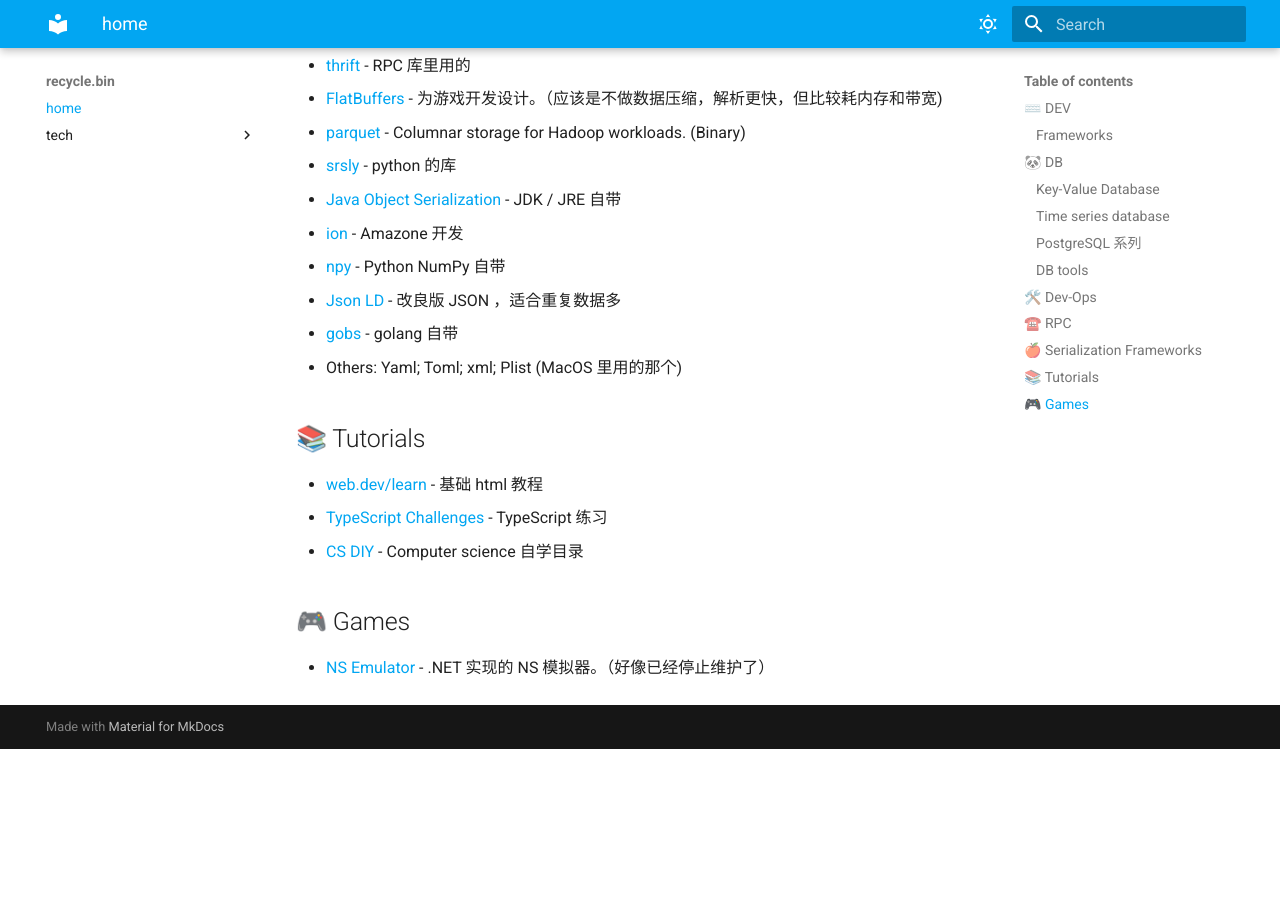
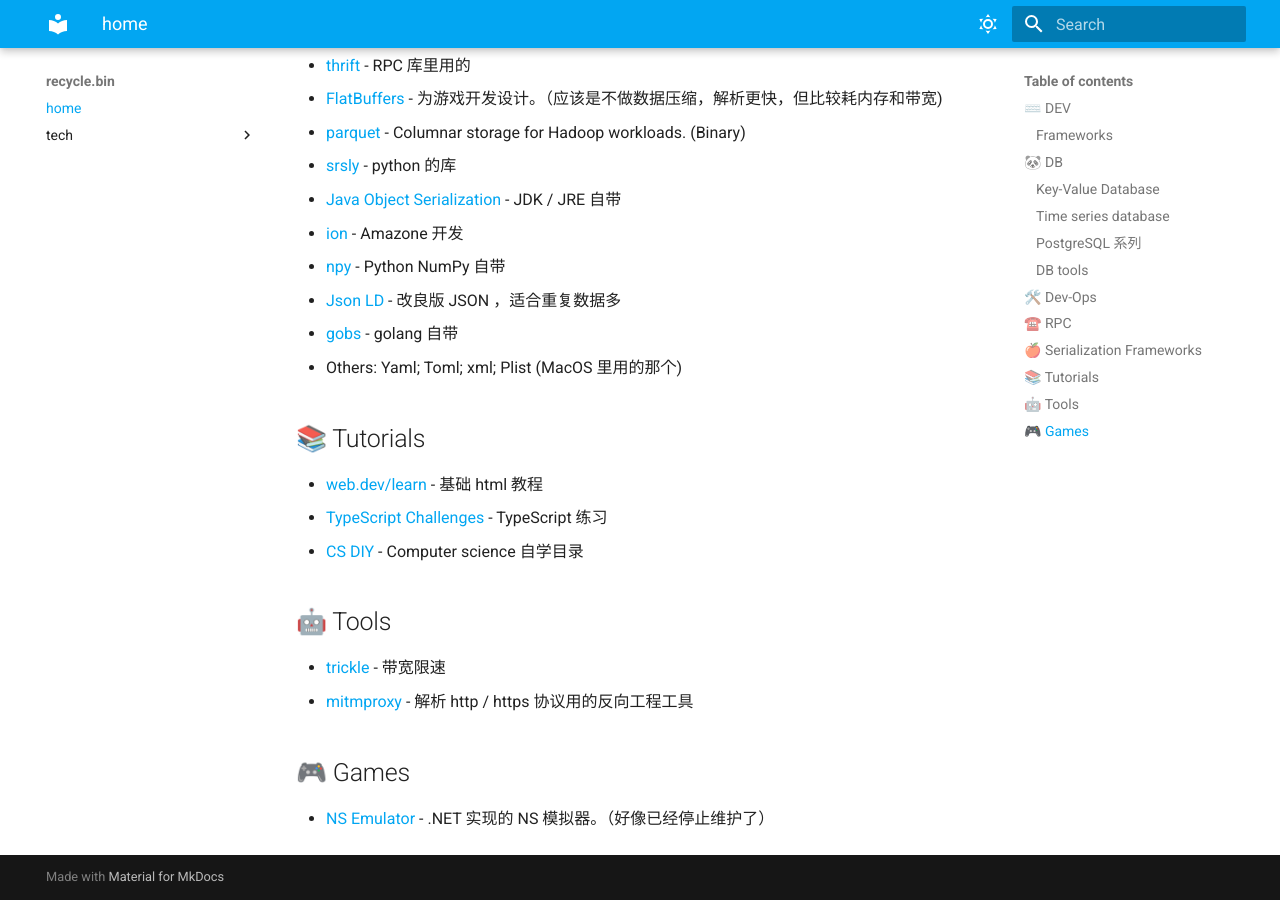
Before and after one commit to xiongjia/recycle.bin, an MkDocs documentation site: the page built from docs/index.md, in a window 1280 px wide and 900 px high, scrolled down 1575 px. Built offline with MkDocs 1.6.1 and Material for MkDocs 9.7.7, drawn with Linux system fonts in a browser that asks for light colours; before the commit the page ends 2324 px from its top, so only the background shows below that.

Commit message:
updating index

```diff
--- a/docs/index.md
+++ b/docs/index.md
@@ -16,60 +16,66 @@
 
 ### Key-Value Database
 
-- [Dragon Fly DB](https://dragonflydb.io/) - 类 redis ，看统计比 redis 快，占内存少
+- [Dragon Fly DB](https://dragonflydb.io/){:target="_blank"} - 类 redis ，看统计比 redis 快，占内存少
 
 ### Time series database
 
-- [GrepTimeDb](https://github.com/GreptimeTeam/greptimedb) -  rust 实现的 TS DB
+- [GrepTimeDb](https://github.com/GreptimeTeam/greptimedb){:target="_blank"} -  rust 实现的 TS DB
 
-### [PostgreSQL](https://www.postgresql.org/) 系列
+### [PostgreSQL](https://www.postgresql.org/){:target="_blank"} 系列
 
-- [patroni](https://github.com/zalando/patroni) - python 实现 PG 集群配置工具 (依赖 ETCD )
+- [patroni](https://github.com/zalando/patroni){:target="_blank"} - python 实现 PG 集群配置工具 (依赖 ETCD )
 
 ### DB tools
 
-- [dbeaver](https://dbeaver.io) - 支持各种数据库的管理工具。基于 Java, JDBC 用 Eclipse 改的界面。社区版本免费。
+- [dbeaver](https://dbeaver.io){:target="_blank"} - 支持各种数据库的管理工具。基于 Java, JDBC 用 Eclipse 改的界面。社区版本免费。
 
 ## 🛠️ Dev-Ops
 
-- [ntfy](https://ntfy.sh/) - 通知系统
-- [gotify](https://gotify.net/) - 通知系统
+- [ntfy](https://ntfy.sh/){:target="_blank"} - 通知系统
+- [gotify](https://gotify.net/){:target="_blank"} - 通知系统
 - 分发部署系统: saltstack, ansible, puppet, chef, rudder, fabric, Terraform
 
 ## ☎️ RPC
 
-- [ZMQ](https://zeromq.org/) - [zmq-github](https://github.com/zeromq) 不需要额外部署 (Zero)
-- [d-bus](https://github.com/freedesktop/dbus) - IPC 通信
-- [gRPC](https://grpc.io/) - HTTP2 + protobuf
-- [RSocket](https://rsocket.io/) - 有浏览器支持
-- [thrift](https://thrift.apache.org/)
-- [avro](https://avro.apache.org/)
+- [ZMQ](https://zeromq.org/){:target="_blank"} - [zmq-github](https://github.com/zeromq) 不需要额外部署 (Zero)
+- [d-bus](https://github.com/freedesktop/dbus){:target="_blank"} - IPC 通信
+- [gRPC](https://grpc.io/){:target="_blank"} - HTTP2 + protobuf
+- [RSocket](https://rsocket.io/){:target="_blank"} - 有浏览器支持
+- [thrift](https://thrift.apache.org/){:target="_blank"}
+- [avro](https://avro.apache.org/){:target="_blank"}
 
 ## 🍎 Serialization Frameworks
 
-- [protobuf](https://github.com/protocolbuffers/protobuf) - 速度比较快
-- [msgpack](https://msgpack.org/) - 和 JSON 差不多。压缩版 JSON
-- [pickle](https://docs.python.org/3/library/pickle.html) - Python 自带。二进制序列号格式
-- [cbor](https://cbor.io/) - binary object, 能用的库不多
-- [bson](https://bsonspec.org/) - binary json , MongoDB 里用的就是 bson
-- [Json Lines](https://jsonlines.org/) - JSON 改良
-- [thrift](https://thrift.apache.org/) - RPC 库里用的
-- [FlatBuffers](https://google.github.io/flatbuffers/) - 为游戏开发设计。（应该是不做数据压缩，解析更快，但比较耗内存和带宽)
-- [parquet](https://parquet.apache.org/) - Columnar storage for Hadoop workloads. (Binary)
-- [srsly](https://github.com/explosion/srsly) - python 的库
-- [Java Object Serialization](https://docs.oracle.com/javase/8/docs/technotes/guides/serialization/index.html) - JDK / JRE 自带
-- [ion](https://amzn.github.io/ion-docs/) - Amazone 开发
-- [npy](https://numpy.org/devdocs/reference/generated/numpy.lib.format.html) - Python NumPy 自带
-- [Json LD](https://json-ld.org/) - 改良版 JSON ，适合重复数据多
-- [gobs](https://pkg.go.dev/encoding/gob) - golang 自带
+- [protobuf](https://github.com/protocolbuffers/protobuf){:target="_blank"} - 速度比较快
+- [msgpack](https://msgpack.org/){:target="_blank"} - 和 JSON 差不多。压缩版 JSON
+- [pickle](https://docs.python.org/3/library/pickle.html){:target="_blank"} - Python 自带。二进制序列号格式
+- [cbor](https://cbor.io/){:target="_blank"} - binary object, 能用的库不多
+- [bson](https://bsonspec.org/){:target="_blank"} - binary json , MongoDB 里用的就是 bson
+- [Json Lines](https://jsonlines.org/){:target="_blank"} - JSON 改良
+- [thrift](https://thrift.apache.org/){:target="_blank"} - RPC 库里用的
+- [FlatBuffers](https://google.github.io/flatbuffers/){:target="_blank"} - 为游戏开发设计。（应该是不做数据压缩，解析更快，但比较耗内存和带宽)
+- [parquet](https://parquet.apache.org/){:target="_blank"} - Columnar storage for Hadoop workloads. (Binary)
+- [srsly](https://github.com/explosion/srsly){:target="_blank"} - python 的库
+- [Java Object Serialization](https://docs.oracle.com/javase/8/docs/technotes/guides/serialization/index.html){:target="_blank"} - JDK / JRE 自带
+- [ion](https://amzn.github.io/ion-docs/){:target="_blank"} - Amazone 开发
+- [npy](https://numpy.org/devdocs/reference/generated/numpy.lib.format.html){:target="_blank"} - Python NumPy 自带
+- [Json LD](https://json-ld.org/){:target="_blank"} - 改良版 JSON ，适合重复数据多
+- [gobs](https://pkg.go.dev/encoding/gob){:target="_blank"} - golang 自带
 - Others: Yaml; Toml; xml; Plist (MacOS 里用的那个)
 
 ## 📚 Tutorials
 
-- [web.dev/learn](https://web.dev/learn/) - 基础 html 教程
-- [TypeScript Challenges](https://github.com/type-challenges/type-challenges) - TypeScript 练习
-- [CS DIY](https://csdiy.wiki/) - Computer science 自学目录
+- [web.dev/learn](https://web.dev/learn/){:target="_blank"} - 基础 html 教程
+- [TypeScript Challenges](https://github.com/type-challenges/type-challenges){:target="_blank"} - TypeScript 练习
+- [CS DIY](https://csdiy.wiki/){:target="_blank"} - Computer science 自学目录
+
+
+## 🤖 Tools
+
+- [trickle](https://github.com/mariusae/trickle){:target="_blank"} - 带宽限速
+- [mitmproxy](https://mitmproxy.org/){:target="_blank"} - 解析 http / https 协议用的反向工程工具
 
 ## 🎮 Games
 
-- [NS Emulator](https://github.com/Ryujinx/Ryujinx) - .NET 实现的 NS 模拟器。（好像已经停止维护了）
+- [NS Emulator](https://github.com/Ryujinx/Ryujinx){:target="_blank"} - .NET 实现的 NS 模拟器。（好像已经停止维护了）
--- a/mkdocs.yml
+++ b/mkdocs.yml
@@ -2,6 +2,9 @@
 site_url: https://www.xj-labs.net
 site_author: xiongjia
 site_description: 垃圾收集
+
+markdown_extensions:
+  - attr_list
 
 plugins: [ minify: { minify_html: true }, search: { lang: js } ]
 
```
